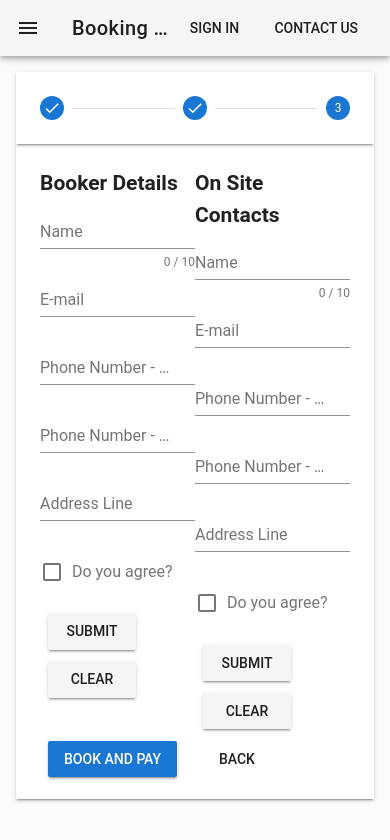
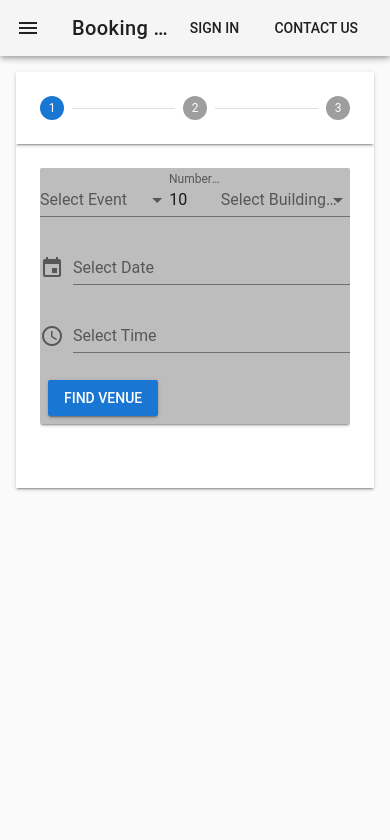
Before and after one commit to KosenkoDmitriy/vue-booking-engine, a Vue app: page / in a window 390 px wide. Shown: the top 840 px of the page. Built offline with nearby package versions, Linux system fonts and the light colour scheme.

Commit message:
Added phone and address fields to the Booker Form (for post req)

```diff
--- a/src/components/AppContent.vue
+++ b/src/components/AppContent.vue
@@ -117,7 +117,7 @@
                   <v-list-tile-sub-title>Room Hire Cost/Day: $ {{ item.total }}</v-list-tile-sub-title>
                   <v-list-tile-sub-title>Extras: $ {{ item.totalExtra }} </v-list-tile-sub-title>
                   <v-list-tile-title>Total: $ {{ calculateTotalWithExtraPkg(item) }}</v-list-tile-title>
-                  <v-btn v-on:click="e1 = 3" :color="item.active ? 'teal' : 'green'">Book And Confirm</v-btn>
+                  <v-btn v-on:click="e1 = 3" :color="item.active ? 'teal' : 'green'">Book And Pay</v-btn>
                 </v-list-tile-action>
               </v-list-tile>
             </template>
@@ -184,7 +184,7 @@ export default {
       return {
         eventList: ['Banquet', 'Cocktail', 'Conference', 'Meeting', 'Wedding'],
         buildList: [ 'Cafe', 'Theater', 'Restaurant', 'Office', 'Flat'],
-        e1: 3,
+        e1: 0,
         items: [
           // { header: 'Today' },
           {
--- a/src/components/BookerForm.vue
+++ b/src/components/BookerForm.vue
@@ -20,7 +20,7 @@
       required
     ></v-text-field>
     <v-text-field
-      v-model="phoneHome"
+      v-model="phoneMobile"
       :rules="phoneRules"
       label="Phone Number - Mobile"
       required
@@ -29,7 +29,7 @@
       v-model="address"
       :rules="addressRules"
       label="Address Line"
-      required
+      required="true"
     ></v-text-field>
     <!-- <v-select
       v-model="select"
@@ -66,6 +66,9 @@
           v => (v && v.length <= 10) || 'Name must be less than 10 characters'
         ],
         email: '',
+        phoneMobile: '',
+        phoneHome: '',
+        address: '',
         emailRules: [
           v => !!v || 'E-mail is required',
           v => /.+@.+/.test(v) || 'E-mail must be valid'
@@ -87,7 +90,10 @@
             axios.post('/api/submit', {
               name: this.name,
               email: this.email,
-              select: this.select,
+              // select: this.select,
+              phoneMobile: this.phoneMobile,
+              phoneHome: this.phoneHome,
+              address: this.address,
               checkbox: this.checkbox
             })
           }
```
